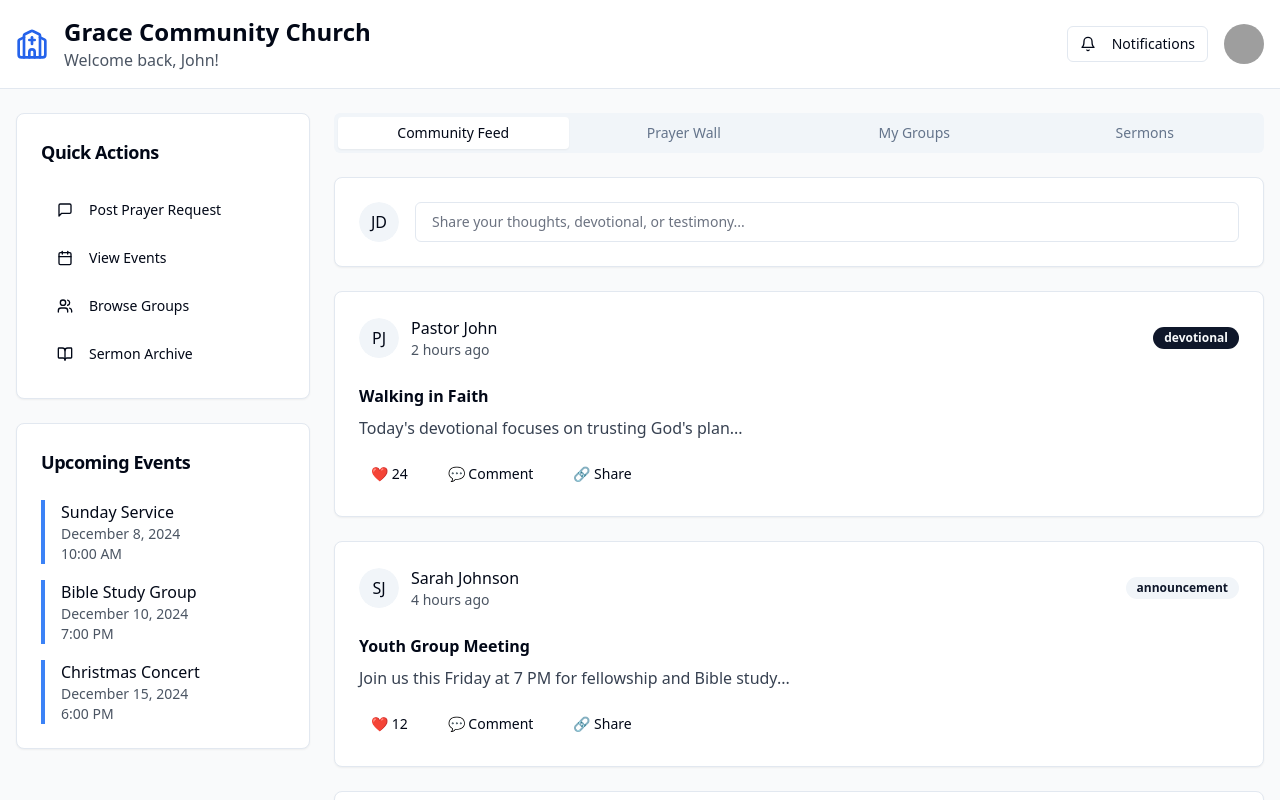
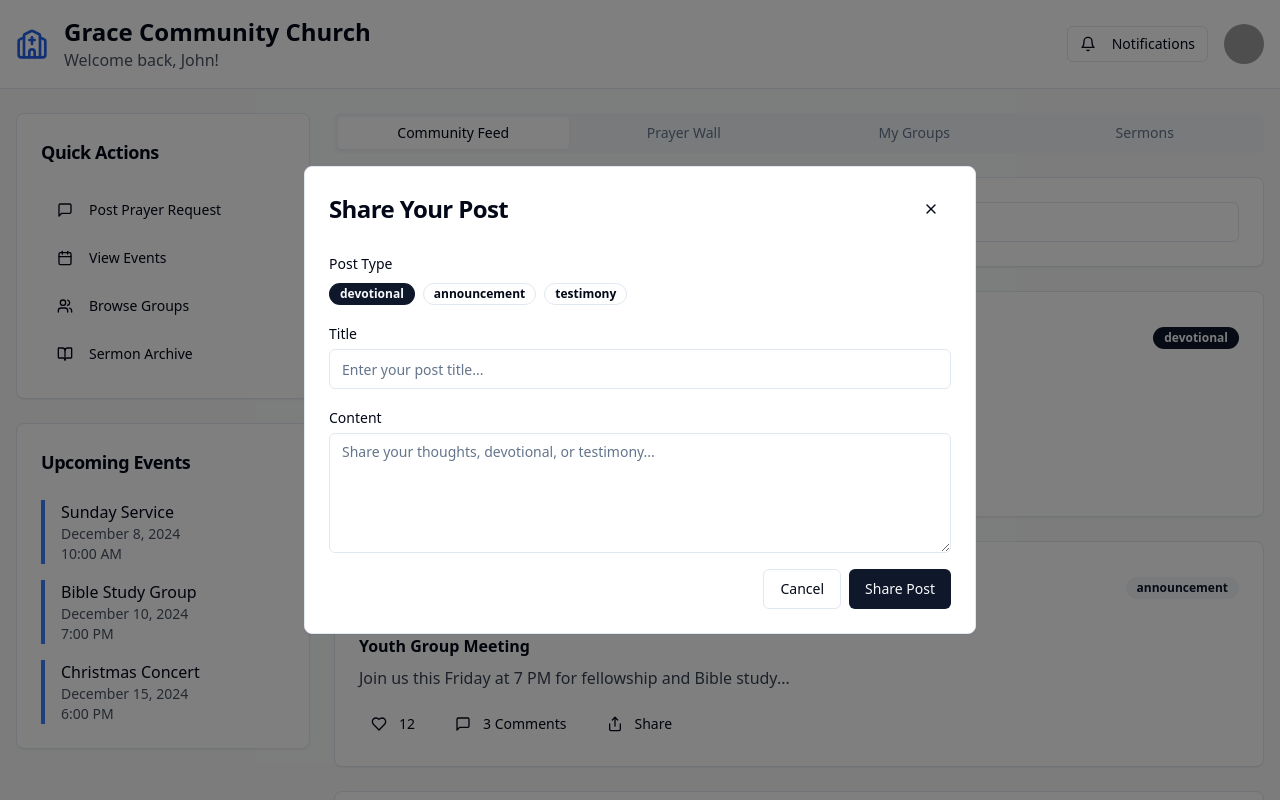
Before and after one commit to muchinahmaster/pcea-nyari-web, a React (Vite) app: page /dashboard in a window 1280 px wide. Both pictures are taken after a click on the button "Share your thoughts, devotional, or testimony...". Shown: the top 800 px of the page. Built offline with nearby package versions, Linux system fonts and the light colour scheme; grey boxes are pictures that could not be loaded.

Commit message:
Fix: Implement post creation and interaction
- Enabled sharing of thoughts, devotionals, and testimonies.
- Added comment functionality with like and share options.

```diff
--- /dev/null
+++ b/src/components/CreatePostModal.tsx
@@ -0,0 +1,119 @@
+
+import { useState } from "react";
+import { Button } from "@/components/ui/button";
+import { Card, CardContent, CardHeader, CardTitle } from "@/components/ui/card";
+import { Textarea } from "@/components/ui/textarea";
+import { Input } from "@/components/ui/input";
+import { Label } from "@/components/ui/label";
+import { Badge } from "@/components/ui/badge";
+import { X } from "lucide-react";
+import { useToast } from "@/hooks/use-toast";
+
+interface CreatePostModalProps {
+  isOpen: boolean;
+  onClose: () => void;
+  onSubmit: (post: { type: string; title: string; content: string }) => void;
+}
+
+const CreatePostModal = ({ isOpen, onClose, onSubmit }: CreatePostModalProps) => {
+  const [postType, setPostType] = useState<"devotional" | "announcement" | "testimony">("devotional");
+  const [title, setTitle] = useState("");
+  const [content, setContent] = useState("");
+  const { toast } = useToast();
+
+  const handleSubmit = (e: React.FormEvent) => {
+    e.preventDefault();
+
+    if (!title.trim() || !content.trim()) {
+      toast({
+        title: "Missing Information",
+        description: "Please fill in both title and content fields.",
+        variant: "destructive",
+      });
+      return;
+    }
+
+    onSubmit({ type: postType, title: title.trim(), content: content.trim() });
+
+    // Reset form
+    setTitle("");
+    setContent("");
+    setPostType("devotional");
+
+    toast({
+      title: "Post Created",
+      description: "Your post has been shared with the community!",
+    });
+
+    onClose();
+  };
+
+  if (!isOpen) return null;
+
+  return (
+    <div className="fixed inset-0 bg-black bg-opacity-50 flex items-center justify-center z-50 p-4">
+      <Card className="w-full max-w-2xl max-h-[90vh] overflow-y-auto">
+        <CardHeader>
+          <div className="flex items-center justify-between">
+            <CardTitle>Share Your Post</CardTitle>
+            <Button variant="ghost" size="sm" onClick={onClose}>
+              <X className="h-4 w-4" />
+            </Button>
+          </div>
+        </CardHeader>
+        <CardContent>
+          <form onSubmit={handleSubmit} className="space-y-4">
+            <div>
+              <Label htmlFor="post-type">Post Type</Label>
+              <div className="flex gap-2 mt-2">
+                {(["devotional", "announcement", "testimony"] as const).map((type) => (
+                  <Badge
+                    key={type}
+                    variant={postType === type ? "default" : "outline"}
+                    className="cursor-pointer"
+                    onClick={() => setPostType(type)}
+                  >
+                    {type}
+                  </Badge>
+                ))}
+              </div>
+            </div>
+
+            <div>
+              <Label htmlFor="title">Title</Label>
+              <Input
+                id="title"
+                value={title}
+                onChange={(e) => setTitle(e.target.value)}
+                placeholder="Enter your post title..."
+                className="mt-1"
+              />
+            </div>
+
+            <div>
+              <Label htmlFor="content">Content</Label>
+              <Textarea
+                id="content"
+                value={content}
+                onChange={(e) => setContent(e.target.value)}
+                placeholder="Share your thoughts, devotional, or testimony..."
+                className="mt-1 min-h-[120px]"
+              />
+            </div>
+
+            <div className="flex gap-2 justify-end">
+              <Button type="button" variant="outline" onClick={onClose}>
+                Cancel
+              </Button>
+              <Button type="submit">
+                Share Post
+              </Button>
+            </div>
+          </form>
+        </CardContent>
+      </Card>
+    </div>
+  );
+};
+
+export default CreatePostModal;
--- a/src/pages/Dashboard.tsx
+++ b/src/pages/Dashboard.tsx
@@ -5,11 +5,51 @@ import { Button } from "@/components/ui/button";
 import { Badge } from "@/components/ui/badge";
 import { Avatar, AvatarFallback, AvatarImage } from "@/components/ui/avatar";
 import { Tabs, TabsContent, TabsList, TabsTrigger } from "@/components/ui/tabs";
-import { Church, Users, Calendar, MessageSquare, Bell, BookOpen } from "lucide-react";
+import { Church, Users, Calendar, MessageSquare, Bell, BookOpen, Heart, Share } from "lucide-react";
+import { useToast } from "@/hooks/use-toast";
+import CreatePostModal from "@/components/CreatePostModal";
 
 const Dashboard = () => {
   const [userRole] = useState<"admin" | "member" | "visitor">("member");
+  const [isCreatePostModalOpen, setIsCreatePostModalOpen] = useState(false);
+  const [posts, setPosts] = useState([
+    {
+      id: 1,
+      type: "devotional",
+      title: "Walking in Faith",
+      author: "Pastor John",
+      content: "Today's devotional focuses on trusting God's plan...",
+      timestamp: "2 hours ago",
+      likes: 24,
+      comments: 5,
+      liked: false
+    },
+    {
+      id: 2,
+      type: "announcement",
+      title: "Youth Group Meeting",
+      author: "Sarah Johnson",
+      content: "Join us this Friday at 7 PM for fellowship and Bible study...",
+      timestamp: "4 hours ago",
+      likes: 12,
+      comments: 3,
+      liked: false
+    },
+    {
+      id: 3,
+      type: "testimony",
+      title: "Answered Prayer",
+      author: "Michael Davis",
+      content: "I want to share how God answered my prayers for healing...",
+      timestamp: "1 day ago",
+      likes: 38,
+      comments: 8,
+      liked: true
+    }
+  ]);
+
   const navigate = useNavigate();
+  const { toast } = useToast();
 
   const recentPosts = [
     {
@@ -79,6 +119,52 @@ const Dashboard = () => {
       responses: 8
     }
   ];
+
+  const handleCreatePost = (newPost: { type: string; title: string; content: string }) => {
+    const post = {
+      id: Date.now(),
+      ...newPost,
+      author: "John Doe", // Current user
+      timestamp: "Just now",
+      likes: 0,
+      comments: 0,
+      liked: false
+    };
+
+    setPosts([post, ...posts]);
+  };
+
+  const handleLike = (postId: number) => {
+    setPosts(posts.map(post => {
+      if (post.id === postId) {
+        return {
+          ...post,
+          liked: !post.liked,
+          likes: post.liked ? post.likes - 1 : post.likes + 1
+        };
+      }
+      return post;
+    }));
+
+    toast({
+      title: "Post Updated",
+      description: "Your reaction has been recorded!",
+    });
+  };
+
+  const handleComment = (postId: number) => {
+    toast({
+      title: "Comment Feature",
+      description: "Comment functionality will be available soon!",
+    });
+  };
+
+  const handleShare = (postId: number) => {
+    toast({
+      title: "Post Shared",
+      description: "Post has been shared successfully!",
+    });
+  };
 
   return (
     <div className="min-h-screen bg-gray-50">
@@ -186,7 +272,11 @@ const Dashboard = () => {
                       <Avatar>
                         <AvatarFallback>JD</AvatarFallback>
                       </Avatar>
-                      <Button variant="outline" className="flex-1 justify-start text-gray-500">
+                      <Button
+                        variant="outline"
+                        className="flex-1 justify-start text-gray-500"
+                        onClick={() => setIsCreatePostModalOpen(true)}
+                      >
                         Share your thoughts, devotional, or testimony...
                       </Button>
                     </div>
@@ -194,7 +284,7 @@ const Dashboard = () => {
                 </Card>
 
                 {/* Posts Feed */}
-                {recentPosts.map((post) => (
+                {posts.map((post) => (
                   <Card key={post.id}>
                     <CardHeader>
                       <div className="flex items-center justify-between">
@@ -219,14 +309,30 @@ const Dashboard = () => {
                       <h3 className="font-semibold mb-2">{post.title}</h3>
                       <p className="text-gray-700 mb-4">{post.content}</p>
                       <div className="flex items-center gap-4">
-                        <Button variant="ghost" size="sm">
-                          ❤️ {post.likes}
+                        <Button
+                          variant="ghost"
+                          size="sm"
+                          onClick={() => handleLike(post.id)}
+                          className={post.liked ? "text-red-500" : ""}
+                        >
+                          <Heart className={`h-4 w-4 mr-1 ${post.liked ? "fill-current" : ""}`} />
+                          {post.likes}
                         </Button>
-                        <Button variant="ghost" size="sm">
-                          💬 Comment
+                        <Button
+                          variant="ghost"
+                          size="sm"
+                          onClick={() => handleComment(post.id)}
+                        >
+                          <MessageSquare className="h-4 w-4 mr-1" />
+                          {post.comments} Comment{post.comments !== 1 ? 's' : ''}
                         </Button>
-                        <Button variant="ghost" size="sm">
-                          🔗 Share
+                        <Button
+                          variant="ghost"
+                          size="sm"
+                          onClick={() => handleShare(post.id)}
+                        >
+                          <Share className="h-4 w-4 mr-1" />
+                          Share
                         </Button>
                       </div>
                     </CardContent>
@@ -299,6 +405,12 @@ const Dashboard = () => {
           </div>
         </div>
       </div>
+
+      <CreatePostModal
+        isOpen={isCreatePostModalOpen}
+        onClose={() => setIsCreatePostModalOpen(false)}
+        onSubmit={handleCreatePost}
+      />
     </div>
   );
 };
```
